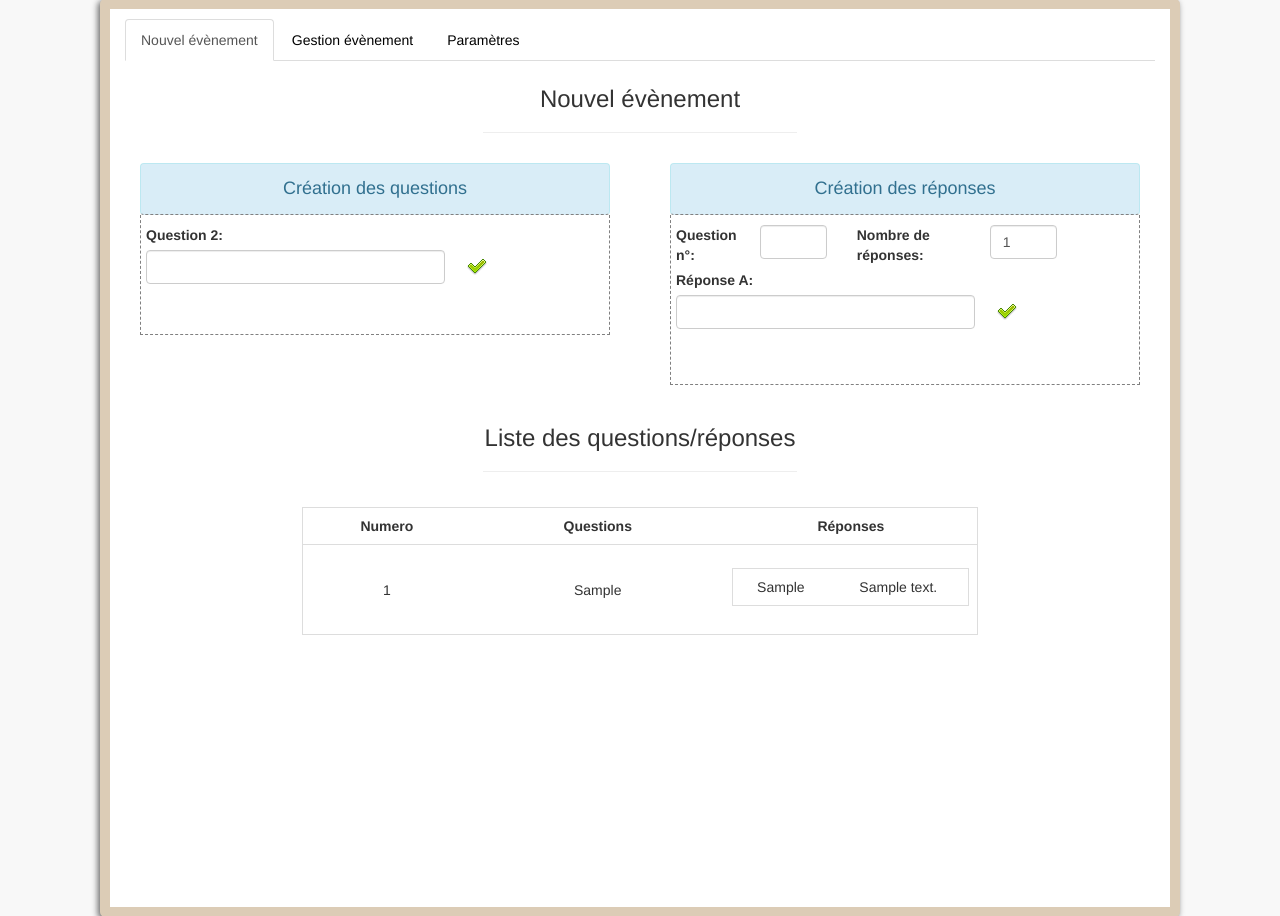
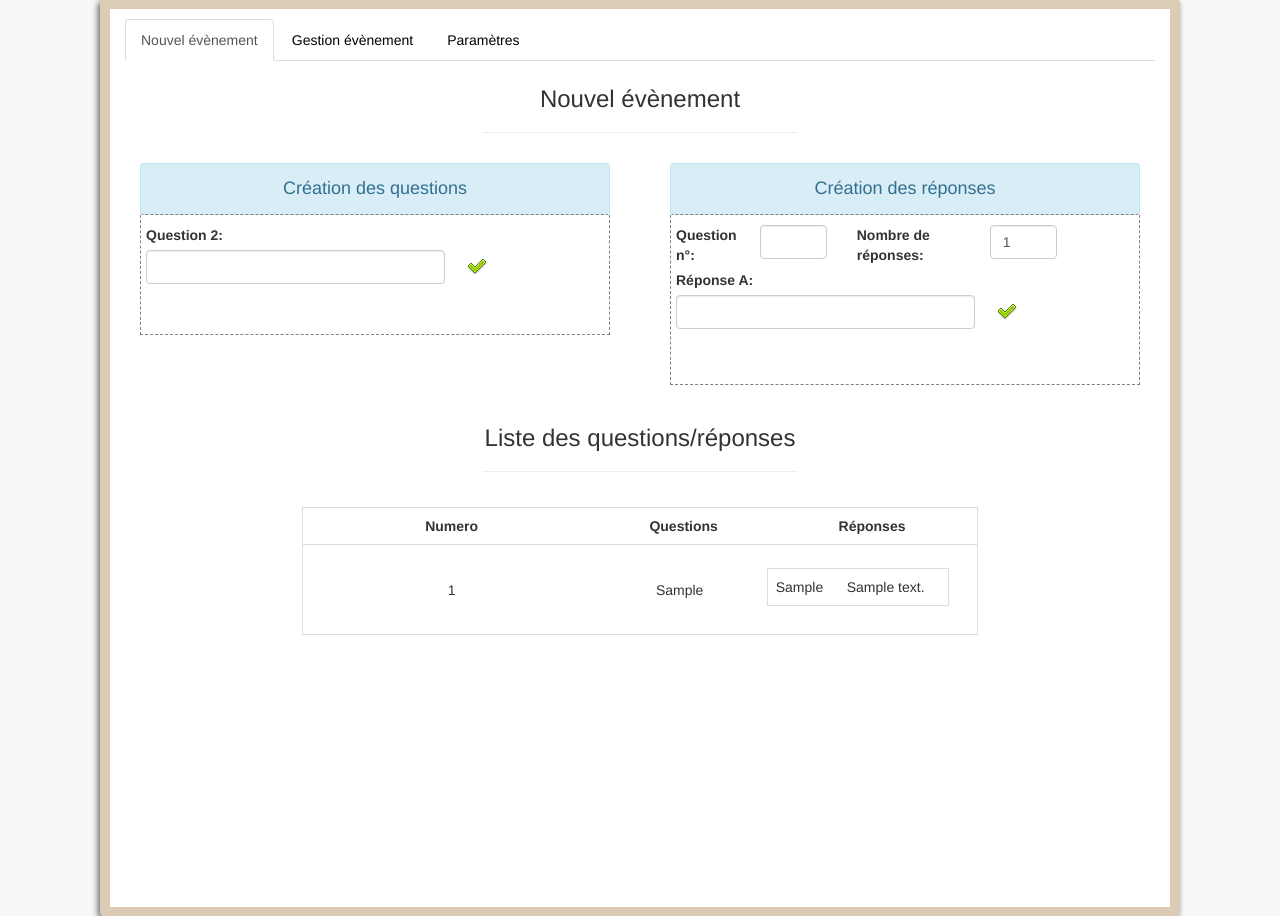
Before and after one commit to Marianna-dl/feedback, a PHP site: page / in a window 1280 px wide. Shown: the part 102-1018 px from the top of the page. Run offline with PHP 8.4, Linux system fonts and the light colour scheme; tables that the repository leaves empty hold one stand-in row (values such as "Sample post").

Commit message:
update style tableau

```diff
--- a/css/style.css
+++ b/css/style.css
@@ -182,12 +182,18 @@ form a{
     vertical-align: middle;
     text-align: center;
 }
+
 th{
     text-align: center;
 }
 .sous-table{
-    width: 100%;
+    width: 90%;
 }
+.table .small-cell{
+    width: 10%;
+    padding-right: 0px;
+}
+
 
                                 /*********************************************** FOOTER ************************************************/
 
--- a/view/nouveau.html
+++ b/view/nouveau.html
@@ -75,8 +75,8 @@
                  <tr ng-repeat="item in listeQuestions" ng-class-odd="'odd'" ng-class-even="'even'" ><td>{{item.num_Quest}}</td><td>{{item.enonce}}</td>
                      <td>
                      <table class="table sous-table" >
-                         <tr ng-repeat="rep in listeReponses" ng-if="rep.num_Question==item.num_Quest" class="small-cell">
-                             <td>{{rep.num_Rep}}</td><td>{{rep.description}}</td>
+                         <tr ng-repeat="rep in listeReponses" ng-if="rep.num_Question==item.num_Quest">
+                             <td class="small-cell">{{rep.num_Rep}}</td><td>{{rep.description}}</td>
                          </tr>
 
                          </table>
```
